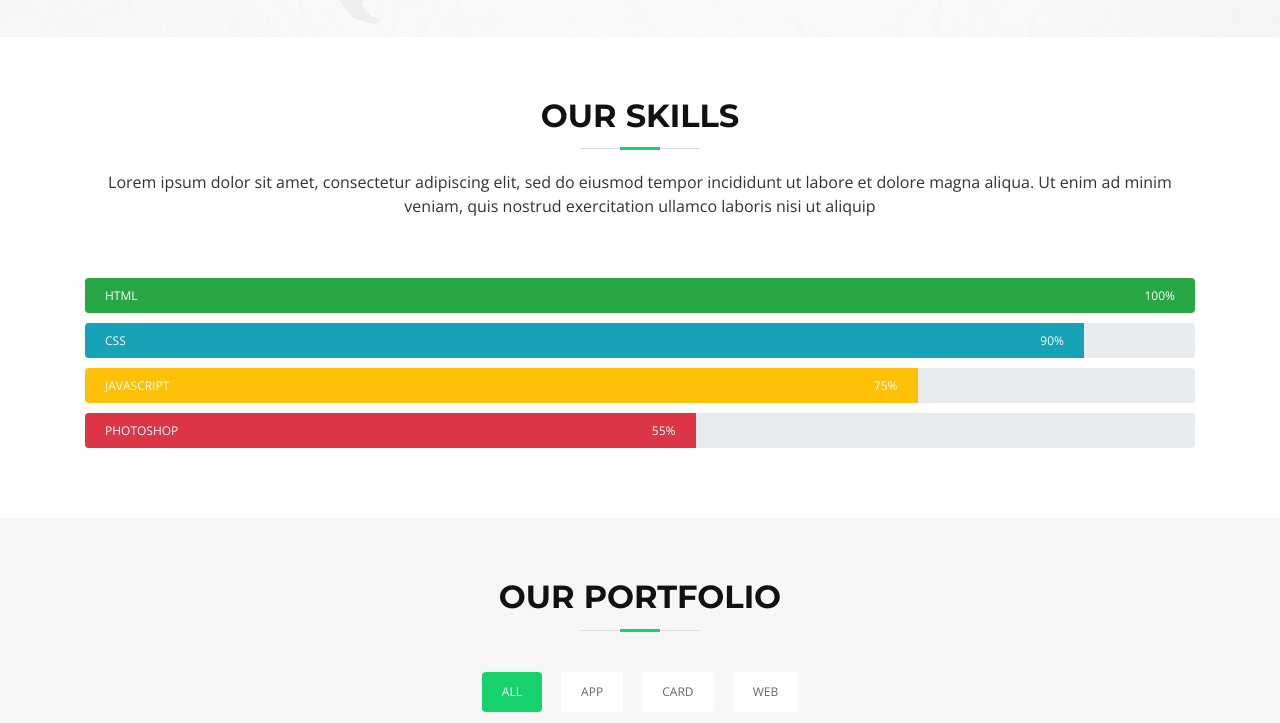
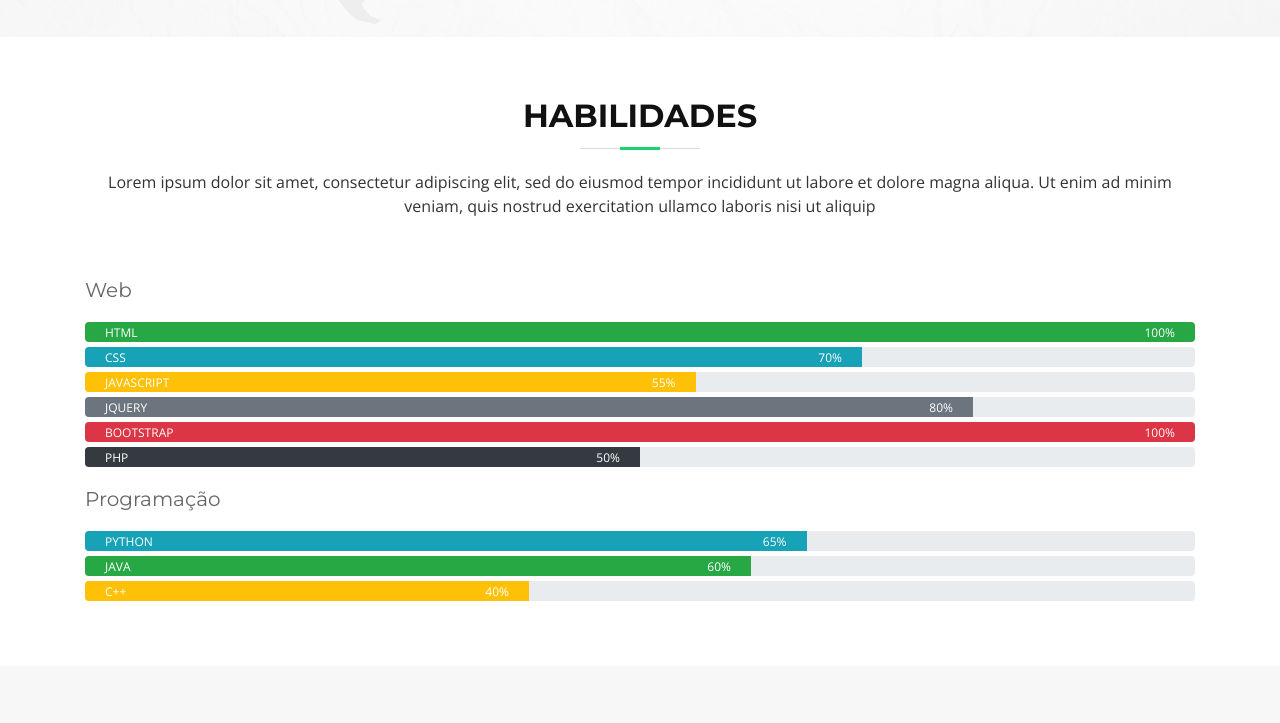
Before and after one commit to GlauberC/bootstrap-portfolio2, a plain HTML site: page index.html in a window 1280 px wide. Shown: the part 1717-2440 px from the top of the page. Drawn offline with nearby package versions, Linux system fonts and the light colour scheme; files whose address does not match are found by name.

Commit message:
v0.2
Habilidades editada

```diff
--- a/css/style.css
+++ b/css/style.css
@@ -778,13 +778,16 @@ body.mobile-nav-active #mobile-nav-toggle {
 
 /* Call To Action Section
 --------------------------------*/
+.skills-set-title{
+  margin-top: 20px;
+}
 #skills {
   padding: 60px 0;
 }
 
 #skills .progress {
-  height: 35px;
-  margin-bottom: 10px;
+  height: 20px;
+  margin-bottom: 5px;
 }
 
 #skills .progress .skill {
@@ -799,6 +802,7 @@ body.mobile-nav-active #mobile-nav-toggle {
   float: right;
   font-style: normal;
   margin: 0 20px 0 0;
+
 }
 
 #skills .progress-bar {
--- a/index.html
+++ b/index.html
@@ -2,7 +2,7 @@
 <html lang="en">
 <head>
   <meta charset="utf-8">
-  <title>BizPage Bootstrap Template</title>
+  <title>Glauber Carvalho Page</title>
   <meta content="width=device-width, initial-scale=1.0" name="viewport">
   <meta content="" name="keywords">
   <meta content="" name="description">
@@ -44,7 +44,7 @@
     <div class="container-fluid">
 
       <div id="logo" class="pull-left">
-        <h1><a href="#intro" class="scrollto">BizPage</a></h1>
+        <h1><a href="#intro" class="scrollto">Glauber Carvalho</a></h1>
         <!-- Uncomment below if you prefer to use an image logo -->
         <!-- <a href="#intro"><img src="img/logo.png" alt="" title="" /></a>-->
       </div>
@@ -52,9 +52,9 @@
       <nav id="nav-menu-container">
         <ul class="nav-menu">
           <li class="menu-active"><a href="#intro">Home</a></li>
-          <li><a href="#about">About Us</a></li>
-          <li><a href="#portfolio">Portfolio</a></li>
-          <li><a href="#contact">Contact</a></li>
+          <li><a href="#about">Sobre</a></li>
+          <li><a href="#portfolio">Portfólio</a></li>
+          <li><a href="#contact">Contatos</a></li>
         </ul>
       </nav><!-- #nav-menu-container -->
     </div>
@@ -180,7 +180,7 @@
       <div class="container">
 
         <header class="section-header">
-          <h3>About Us</h3>
+          <h3>Sobre</h3>
           <p>Lorem ipsum dolor sit amet, consectetur adipiscing elit, sed do eiusmod tempor incididunt ut labore et dolore magna aliqua. Ut enim ad minim veniam, quis nostrud exercitation ullamco laboris nisi ut aliquip ex ea commodo consequat.</p>
         </header>
 
@@ -237,11 +237,13 @@
       <div class="container">
 
         <header class="section-header">
-          <h3>Our Skills</h3>
+          <h3>Habilidades</h3>
           <p>Lorem ipsum dolor sit amet, consectetur adipiscing elit, sed do eiusmod tempor incididunt ut labore et dolore magna aliqua. Ut enim ad minim veniam, quis nostrud exercitation ullamco laboris nisi ut aliquip</p>
         </header>
 
         <div class="skills-content">
+
+          <h5 class="skills-set-title">Web</h5>
 
           <div class="progress">
             <div class="progress-bar bg-success" role="progressbar" aria-valuenow="100" aria-valuemin="0" aria-valuemax="100">
@@ -250,20 +252,55 @@
           </div>
 
           <div class="progress">
-            <div class="progress-bar bg-info" role="progressbar" aria-valuenow="90" aria-valuemin="0" aria-valuemax="100">
-              <span class="skill">CSS <i class="val">90%</i></span>
+            <div class="progress-bar bg-info" role="progressbar" aria-valuenow="70" aria-valuemin="0" aria-valuemax="100">
+              <span class="skill">CSS <i class="val">70%</i></span>
             </div>
           </div>
 
           <div class="progress">
-            <div class="progress-bar bg-warning" role="progressbar" aria-valuenow="75" aria-valuemin="0" aria-valuemax="100">
-              <span class="skill">JavaScript <i class="val">75%</i></span>
+            <div class="progress-bar bg-warning" role="progressbar" aria-valuenow="55" aria-valuemin="0" aria-valuemax="100">
+              <span class="skill">JavaScript <i class="val">55%</i></span>
             </div>
           </div>
 
           <div class="progress">
-            <div class="progress-bar bg-danger" role="progressbar" aria-valuenow="55" aria-valuemin="0" aria-valuemax="100">
-              <span class="skill">Photoshop <i class="val">55%</i></span>
+            <div class="progress-bar bg-secondary" role="progressbar" aria-valuenow="80" aria-valuemin="0" aria-valuemax="100">
+              <span class="skill">Jquery <i class="val">80%</i></span>
+            </div>
+          </div>
+
+          <div class="progress">
+            <div class="progress-bar bg-danger" role="progressbar" aria-valuenow="100" aria-valuemin="0" aria-valuemax="100">
+              <span class="skill">Bootstrap <i class="val">100%</i></span>
+            </div>
+          </div>
+
+          <div class="progress">
+            <div class="progress-bar bg-dark" role="progressbar" aria-valuenow="50" aria-valuemin="0" aria-valuemax="100">
+              <span class="skill">PHP <i class="val">50%</i></span>
+            </div>
+          </div>
+
+        </div>
+
+        <div class="skills-content">
+          <h5 class="skills-set-title">Programação</h5>
+
+          <div class="progress">
+            <div class="progress-bar bg-info" role="progressbar" aria-valuenow="65" aria-valuemin="0" aria-valuemax="100">
+              <span class="skill">Python <i class="val">65%</i></span>
+            </div>
+          </div>
+
+          <div class="progress">
+            <div class="progress-bar bg-success" role="progressbar" aria-valuenow="60" aria-valuemin="0" aria-valuemax="100">
+              <span class="skill">Java <i class="val">60%</i></span>
+            </div>
+          </div>
+
+          <div class="progress">
+            <div class="progress-bar bg-warning" role="progressbar" aria-valuenow="40" aria-valuemin="0" aria-valuemax="100">
+              <span class="skill">C++ <i class="val">40%</i></span>
             </div>
           </div>
 
@@ -279,7 +316,7 @@
       <div class="container">
 
         <header class="section-header">
-          <h3 class="section-title">Our Portfolio</h3>
+          <h3 class="section-title">Portfólio</h3>
         </header>
 
         <div class="row">
@@ -442,7 +479,7 @@
       <div class="container">
 
         <div class="section-header">
-          <h3>Contact Us</h3>
+          <h3>Contatos</h3>
           <p>Sed ut perspiciatis unde omnis iste natus error sit voluptatem accusantium doloremque</p>
         </div>
 
@@ -459,7 +496,7 @@
           <div class="col-md-4">
             <div class="contact-phone">
               <i class="ion-ios-telephone-outline"></i>
-              <h3>Phone Number</h3>
+              <h3>Celular</h3>
               <p><a href="tel:+155895548855">+1 5589 55488 55</a></p>
             </div>
           </div>
@@ -487,12 +524,12 @@
         <div class="row">
 
           <div class="col-lg-3 col-md-6 footer-info">
-            <h3>BizPage</h3>
-            <p>Cras fermentum odio eu feugiat lide par naso tierra. Justo eget nada terra videa magna derita valies darta donna mare fermentum iaculis eu non diam phasellus. Scelerisque felis imperdiet proin fermentum leo. Amet volutpat consequat mauris nunc congue.</p>
+            <h3>Glauber Carvalho</h3>
+            <p>Essa página foi editada a partir de um template de bootstrap. Para acessar o conteúdo original basta acessar os links do rodapé.</p>
           </div>
 
           <div class="col-lg-3 col-md-6 footer-links">
-            <h4>Useful Links</h4>
+            <h4>Links Úteis</h4>
             <ul>
               <li><i class="ion-ios-arrow-right"></i> <a href="#">Home</a></li>
               <li><i class="ion-ios-arrow-right"></i> <a href="#">About us</a></li>
@@ -500,7 +537,7 @@
           </div>
 
           <div class="col-lg-3 col-md-6 footer-contact">
-            <h4>Contact Us</h4>
+            <h4>Contatos</h4>
             <p>
               A108 Adam Street <br>
               New York, NY 535022<br>
```
